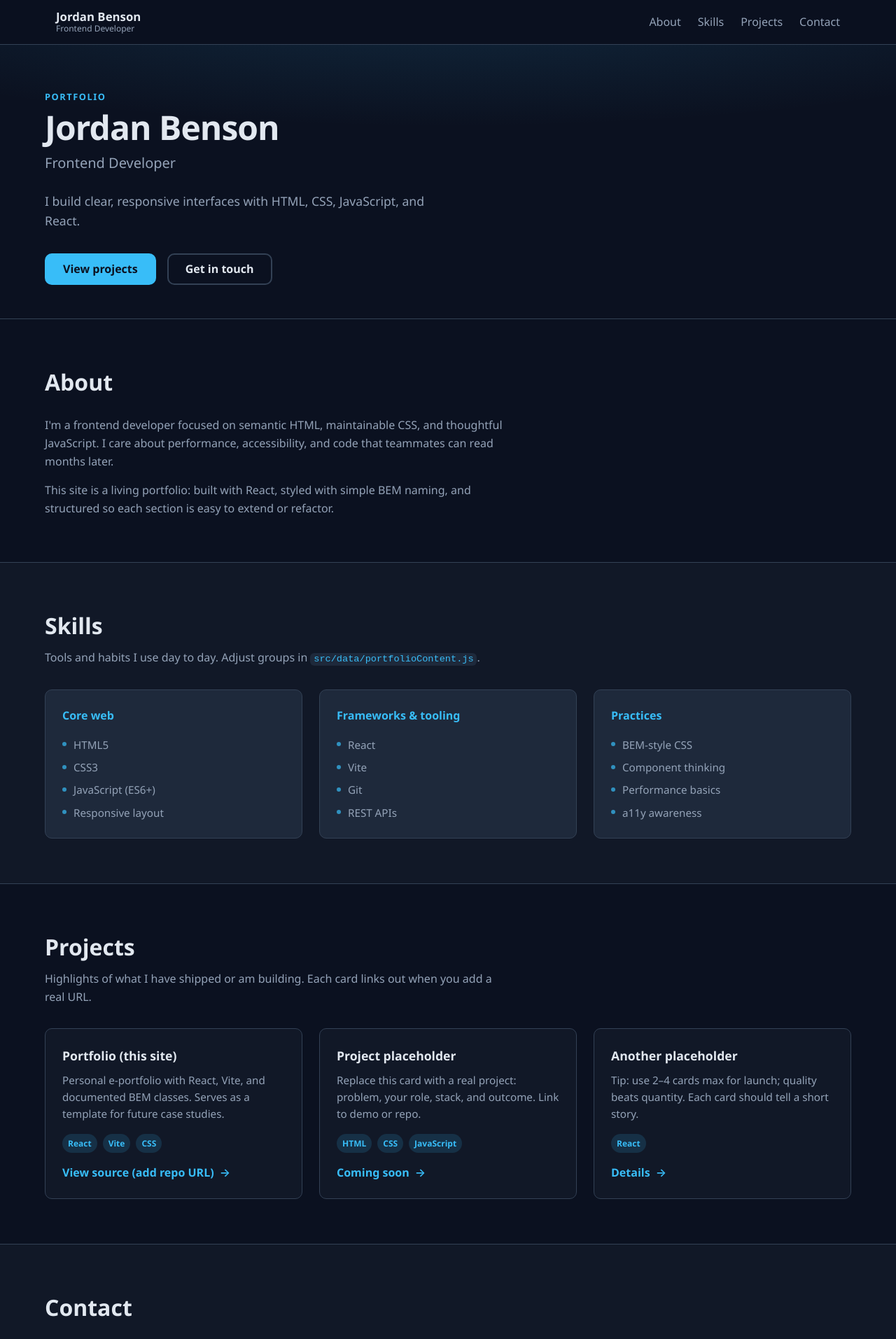
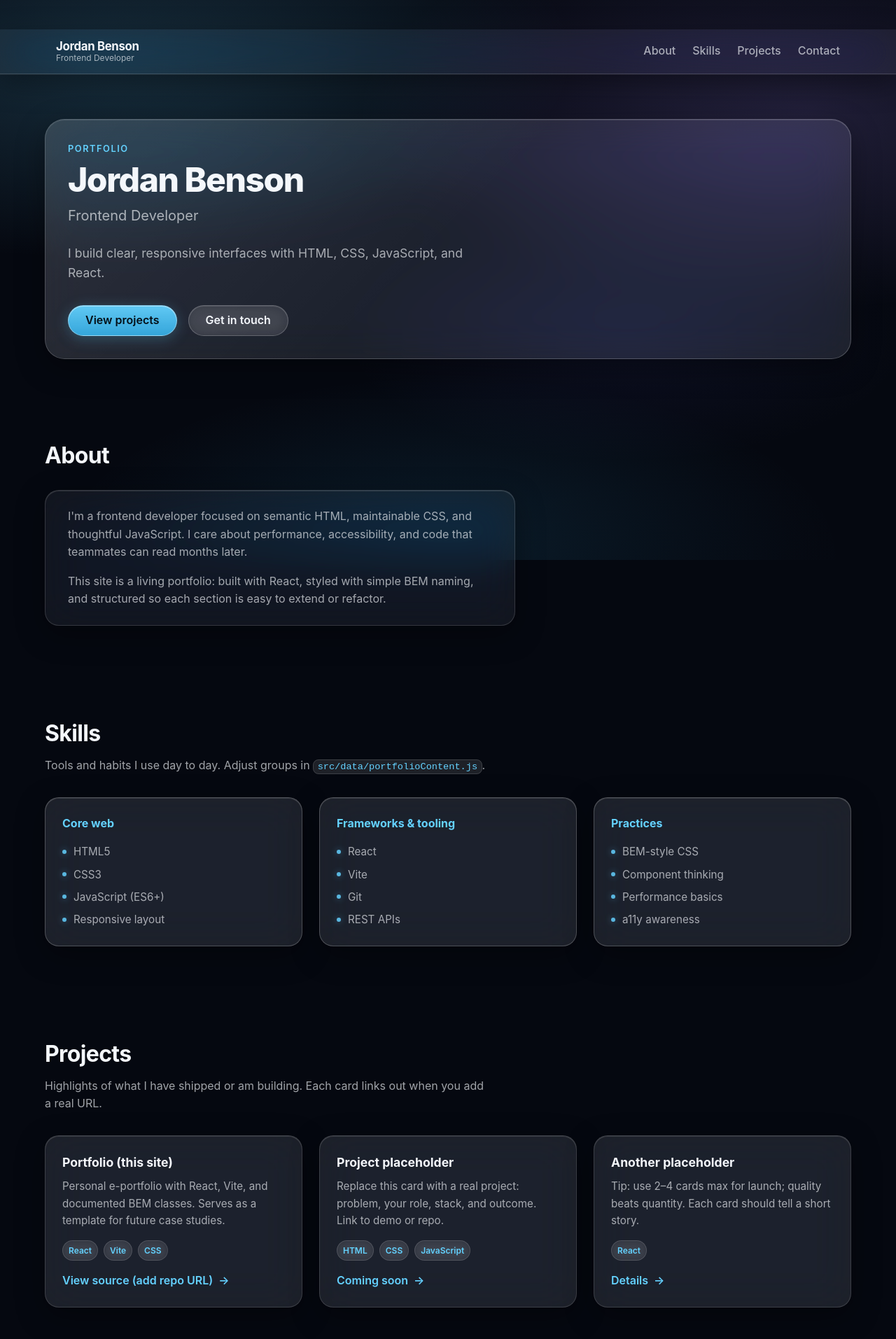
Before and after one commit to ChristIsKingAlways/JordanBensonDEV, a React (Vite) app: page / in a window 1280 px wide. Shown: the top 1913 px of the page at 70% size. Built offline with nearby package versions, Linux system fonts and the light colour scheme.

Commit message:
Style portfolio with Apple-inspired glassmorphism

```diff
--- a/src/App.css
+++ b/src/App.css
@@ -1,15 +1,44 @@
 /**
  * Block: app
- * Page shell only — wraps skip link, main landmark, and vertical rhythm between sections.
+ * __mesh: fixed gradient “wallpaper” blurred visually by glass layers on top.
+ * Page shell — skip link, main landmark, stacking context for glass UI.
  */
 
 .app {
+  position: relative;
   min-height: 100vh;
   display: flex;
   flex-direction: column;
+  isolation: isolate;
 }
 
-/* Skip link: hidden until keyboard focus — improves screen-reader / keyboard UX */
+/* Soft color blobs + vignette — evokes Apple marketing / Big Sur style backdrops */
+.app__mesh {
+  position: fixed;
+  inset: 0;
+  z-index: 0;
+  pointer-events: none;
+  background-color: var(--color-bg);
+  background-image:
+    radial-gradient(ellipse 120% 80% at 10% 10%, rgba(100, 210, 255, 0.22), transparent 45%),
+    radial-gradient(ellipse 100% 70% at 90% 20%, rgba(167, 139, 250, 0.2), transparent 50%),
+    radial-gradient(ellipse 80% 60% at 50% 100%, rgba(56, 189, 248, 0.12), transparent 55%),
+    radial-gradient(ellipse 70% 50% at 70% 60%, rgba(99, 102, 241, 0.08), transparent 45%);
+}
+
+.app__mesh::after {
+  content: "";
+  position: absolute;
+  inset: 0;
+  background: radial-gradient(ellipse 100% 100% at 50% 50%, transparent 40%, rgba(5, 8, 16, 0.65));
+}
+
+.app > *:not(.app__mesh) {
+  position: relative;
+  z-index: 1;
+}
+
+/* Skip link: solid for contrast (not glass) */
 .app__skip {
   position: absolute;
   left: -9999px;
--- a/src/App.jsx
+++ b/src/App.jsx
@@ -14,6 +14,8 @@ import "./App.css";
 function App() {
   return (
     <div className="app">
+      {/* Decorative mesh behind glass panels (Apple-style wallpaper blur look) */}
+      <div className="app__mesh" aria-hidden="true" />
       <a className="app__skip" href="#main">
         Skip to main content
       </a>
--- a/src/components/About/About.css
+++ b/src/components/About/About.css
@@ -1,5 +1,6 @@
 /**
  * BEM block: about
+ * Bio sits in a frosted panel so mesh shows through the margins.
  */
 
 .about {
@@ -15,10 +16,18 @@
   margin: 0 0 var(--space-lg);
   font-size: clamp(1.5rem, 3vw, 2rem);
   font-weight: 700;
+  letter-spacing: -0.02em;
 }
 
 .about__body {
   max-width: 42rem;
+  padding: var(--space-lg) var(--space-xl);
+  border-radius: var(--radius-lg);
+  background: var(--glass-fill);
+  border: 1px solid var(--glass-border);
+  box-shadow: var(--glass-inner-glow), var(--glass-shadow);
+  backdrop-filter: blur(var(--glass-blur)) saturate(var(--glass-saturate));
+  -webkit-backdrop-filter: blur(var(--glass-blur)) saturate(var(--glass-saturate));
 }
 
 .about__text {
--- a/src/components/Contact/Contact.css
+++ b/src/components/Contact/Contact.css
@@ -1,22 +1,29 @@
 /**
  * BEM block: contact
+ * Single glass panel for CTA + social row.
  */
 
 .contact {
   padding: var(--space-3xl) var(--space-md);
-  background: var(--color-bg-elevated);
-  border-top: 1px solid var(--color-border);
 }
 
 .contact__inner {
   max-width: var(--max-width);
   margin: 0 auto;
+  padding: var(--space-xl) var(--space-xl);
+  border-radius: var(--radius-xl);
+  background: var(--glass-fill-strong);
+  border: 1px solid var(--glass-border-bright);
+  box-shadow: var(--glass-inner-glow), var(--glass-shadow);
+  backdrop-filter: blur(var(--glass-blur)) saturate(var(--glass-saturate));
+  -webkit-backdrop-filter: blur(var(--glass-blur)) saturate(var(--glass-saturate));
 }
 
 .contact__title {
   margin: 0 0 var(--space-md);
   font-size: clamp(1.5rem, 3vw, 2rem);
   font-weight: 700;
+  letter-spacing: -0.02em;
 }
 
 .contact__text {
@@ -47,11 +54,19 @@
 }
 
 .contact__social-link {
-  color: var(--color-text-muted);
+  padding: var(--space-sm) var(--space-md);
+  border-radius: 999px;
+  color: var(--color-text);
   font-weight: 600;
   text-decoration: none;
+  background: var(--glass-fill);
+  border: 1px solid var(--glass-border);
+  backdrop-filter: blur(12px);
+  -webkit-backdrop-filter: blur(12px);
+  transition: border-color 0.2s, color 0.2s;
 }
 
 .contact__social-link:hover {
   color: var(--color-accent);
+  border-color: rgba(100, 210, 255, 0.35);
 }
--- a/src/components/Header/Header.css
+++ b/src/components/Header/Header.css
@@ -1,7 +1,7 @@
 /**
  * BEM block: site-header
- * Elements: __inner, __brand, __nav, __list, __link, ...
- * Modifier: __nav--open (mobile drawer visible)
+ * Apple-style frosted bar: blur + thin light rim + soft shadow.
+ * Modifier: __nav--open (mobile sheet — also glass)
  */
 
 .site-header {
@@ -9,9 +9,11 @@
   top: 0;
   z-index: 50;
   height: var(--header-height);
-  border-bottom: 1px solid var(--color-border);
-  background: rgba(11, 17, 32, 0.85);
-  backdrop-filter: blur(10px);
+  background: var(--glass-fill);
+  border-bottom: 1px solid var(--glass-border);
+  box-shadow: 0 1px 0 rgba(255, 255, 255, 0.06), var(--glass-shadow);
+  backdrop-filter: blur(var(--glass-blur)) saturate(var(--glass-saturate));
+  -webkit-backdrop-filter: blur(var(--glass-blur)) saturate(var(--glass-saturate));
 }
 
 .site-header__inner {
@@ -36,6 +38,7 @@
 .site-header__brand-mark {
   font-weight: 700;
   font-size: 1.05rem;
+  letter-spacing: -0.02em;
 }
 
 .site-header__brand-role {
@@ -50,11 +53,14 @@
   width: 2.5rem;
   height: 2.5rem;
   padding: 0;
-  border: 1px solid var(--color-border);
-  border-radius: var(--radius-sm);
-  background: var(--color-bg-elevated);
+  border: 1px solid var(--glass-border);
+  border-radius: var(--radius-md);
+  background: var(--glass-fill-strong);
   color: var(--color-text);
   cursor: pointer;
+  box-shadow: var(--glass-inner-glow);
+  backdrop-filter: blur(16px) saturate(1.5);
+  -webkit-backdrop-filter: blur(16px) saturate(1.5);
 }
 
 .site-header__menu-icon {
@@ -76,9 +82,12 @@
   inset: var(--header-height) 0 auto 0;
   max-height: 0;
   overflow: hidden;
-  background: var(--color-bg);
-  border-bottom: 1px solid var(--color-border);
+  background: var(--glass-fill-strong);
+  border-bottom: 1px solid var(--glass-border);
   transition: max-height 0.25s ease;
+  backdrop-filter: blur(var(--glass-blur)) saturate(var(--glass-saturate));
+  -webkit-backdrop-filter: blur(var(--glass-blur)) saturate(var(--glass-saturate));
+  box-shadow: var(--glass-shadow);
 }
 
 .site-header__nav--open {
@@ -92,6 +101,9 @@
     overflow: visible;
     border-bottom: none;
     background: transparent;
+    backdrop-filter: none;
+    -webkit-backdrop-filter: none;
+    box-shadow: none;
   }
 }
 
--- a/src/components/Hero/Hero.css
+++ b/src/components/Hero/Hero.css
@@ -1,17 +1,41 @@
 /**
  * BEM block: hero
- * Modifiers on __btn: --primary, --ghost (two CTA styles)
+ * __inner: primary glass “card” for intro copy (Apple sheet style).
+ * Modifiers on __btn: --primary (filled glass), --ghost (outline glass)
  */
 
 .hero {
   padding: var(--space-3xl) var(--space-md) var(--space-2xl);
-  border-bottom: 1px solid var(--color-border);
-  background: radial-gradient(ellipse 80% 50% at 50% -20%, var(--color-accent-dim), transparent);
 }
 
 .hero__inner {
   max-width: var(--max-width);
   margin: 0 auto;
+  padding: var(--space-xl) var(--space-xl);
+  border-radius: var(--radius-xl);
+  background: var(--glass-fill-strong);
+  border: 1px solid var(--glass-border-bright);
+  box-shadow: var(--glass-inner-glow), var(--glass-shadow);
+  backdrop-filter: blur(var(--glass-blur)) saturate(var(--glass-saturate));
+  -webkit-backdrop-filter: blur(var(--glass-blur)) saturate(var(--glass-saturate));
+  position: relative;
+  overflow: hidden;
+}
+
+/* Specular highlight along top edge (glass rim) */
+.hero__inner::before {
+  content: "";
+  position: absolute;
+  inset: 0;
+  border-radius: inherit;
+  background: var(--glass-highlight);
+  pointer-events: none;
+  opacity: 0.5;
+}
+
+.hero__inner > * {
+  position: relative;
+  z-index: 1;
 }
 
 .hero__eyebrow {
@@ -27,7 +51,7 @@
   margin: 0;
   font-size: clamp(2rem, 5vw, 3rem);
   font-weight: 800;
-  letter-spacing: -0.02em;
+  letter-spacing: -0.03em;
   line-height: 1.1;
 }
 
@@ -56,29 +80,40 @@
   align-items: center;
   justify-content: center;
   padding: var(--space-sm) var(--space-lg);
-  border-radius: var(--radius-md);
+  border-radius: 999px;
   font-weight: 600;
   text-decoration: none;
-  border: 2px solid transparent;
-  transition: background 0.15s, color 0.15s, border-color 0.15s;
+  border: 1px solid transparent;
+  transition: background 0.2s, color 0.2s, border-color 0.2s, box-shadow 0.2s, transform 0.15s;
+}
+
+.hero__btn:active {
+  transform: scale(0.98);
 }
 
 .hero__btn--primary {
-  background: var(--color-accent);
-  color: var(--color-bg);
+  background: linear-gradient(180deg, rgba(100, 210, 255, 0.95), rgba(56, 189, 248, 0.85));
+  color: #041018;
+  border-color: rgba(255, 255, 255, 0.35);
+  box-shadow: 0 4px 20px rgba(100, 210, 255, 0.25), inset 0 1px 0 rgba(255, 255, 255, 0.4);
 }
 
 .hero__btn--primary:hover {
-  filter: brightness(1.08);
+  filter: brightness(1.05);
+  box-shadow: 0 6px 28px rgba(100, 210, 255, 0.35), inset 0 1px 0 rgba(255, 255, 255, 0.5);
 }
 
 .hero__btn--ghost {
-  border-color: var(--color-border);
+  border-color: var(--glass-border-bright);
   color: var(--color-text);
-  background: transparent;
+  background: var(--glass-fill);
+  backdrop-filter: blur(12px);
+  -webkit-backdrop-filter: blur(12px);
+  box-shadow: var(--glass-inner-glow);
 }
 
 .hero__btn--ghost:hover {
-  border-color: var(--color-accent);
+  border-color: rgba(100, 210, 255, 0.45);
   color: var(--color-accent);
+  background: var(--glass-fill-strong);
 }
--- a/src/components/Projects/Projects.css
+++ b/src/components/Projects/Projects.css
@@ -1,5 +1,6 @@
 /**
  * BEM block: projects
+ * Project tiles: glass cards with frosted tags.
  */
 
 .projects {
@@ -15,6 +16,7 @@
   margin: 0 0 var(--space-sm);
   font-size: clamp(1.5rem, 3vw, 2rem);
   font-weight: 700;
+  letter-spacing: -0.02em;
 }
 
 .projects__intro {
@@ -49,9 +51,18 @@
   flex-direction: column;
   height: 100%;
   padding: var(--space-lg);
-  background: var(--color-bg-elevated);
-  border: 1px solid var(--color-border);
-  border-radius: var(--radius-md);
+  border-radius: var(--radius-lg);
+  background: var(--glass-fill-strong);
+  border: 1px solid var(--glass-border);
+  box-shadow: var(--glass-inner-glow), var(--glass-shadow);
+  backdrop-filter: blur(var(--glass-blur)) saturate(var(--glass-saturate));
+  -webkit-backdrop-filter: blur(var(--glass-blur)) saturate(var(--glass-saturate));
+  transition: border-color 0.2s, transform 0.2s;
+}
+
+.projects__card:hover {
+  border-color: rgba(167, 139, 250, 0.3);
+  transform: translateY(-2px);
 }
 
 .projects__card-title {
@@ -81,8 +92,11 @@
   font-weight: 600;
   padding: var(--space-xs) var(--space-sm);
   border-radius: 999px;
-  background: var(--color-accent-dim);
+  background: var(--glass-fill);
+  border: 1px solid var(--glass-border);
   color: var(--color-accent);
+  backdrop-filter: blur(8px);
+  -webkit-backdrop-filter: blur(8px);
 }
 
 .projects__link {
--- a/src/components/Skills/Skills.css
+++ b/src/components/Skills/Skills.css
@@ -1,13 +1,10 @@
 /**
  * BEM block: skills
- * __card is a sub-block pattern (card inside skills) — still prefixed with skills__ for simplicity.
+ * Section stays transparent; each __card is its own glass tile (Control Center tile feel).
  */
 
 .skills {
   padding: var(--space-3xl) var(--space-md);
-  background: var(--color-bg-elevated);
-  border-top: 1px solid var(--color-border);
-  border-bottom: 1px solid var(--color-border);
 }
 
 .skills__inner {
@@ -19,6 +16,7 @@
   margin: 0 0 var(--space-sm);
   font-size: clamp(1.5rem, 3vw, 2rem);
   font-weight: 700;
+  letter-spacing: -0.02em;
 }
 
 .skills__intro {
@@ -30,8 +28,9 @@
 .skills__code {
   font-family: var(--font-mono);
   font-size: 0.85em;
-  padding: 0.1em 0.35em;
-  background: var(--color-surface);
+  padding: 0.15em 0.4em;
+  background: var(--glass-fill-strong);
+  border: 1px solid var(--glass-border);
   border-radius: var(--radius-sm);
   color: var(--color-accent);
 }
@@ -59,9 +58,18 @@
 
 .skills__card {
   padding: var(--space-lg);
-  background: var(--color-surface);
-  border: 1px solid var(--color-border);
-  border-radius: var(--radius-md);
+  border-radius: var(--radius-lg);
+  background: var(--glass-fill-strong);
+  border: 1px solid var(--glass-border-bright);
+  box-shadow: var(--glass-inner-glow), var(--glass-shadow);
+  backdrop-filter: blur(var(--glass-blur)) saturate(var(--glass-saturate));
+  -webkit-backdrop-filter: blur(var(--glass-blur)) saturate(var(--glass-saturate));
+  transition: border-color 0.2s, box-shadow 0.2s;
+}
+
+.skills__card:hover {
+  border-color: rgba(100, 210, 255, 0.25);
+  box-shadow: var(--glass-inner-glow), 0 16px 48px rgba(0, 0, 0, 0.4);
 }
 
 .skills__card-title {
@@ -94,7 +102,8 @@
   height: 6px;
   border-radius: 50%;
   background: var(--color-accent);
-  opacity: 0.7;
+  box-shadow: 0 0 10px rgba(100, 210, 255, 0.5);
+  opacity: 0.85;
 }
 
 .skills__item:last-child {
--- a/src/index.css
+++ b/src/index.css
@@ -1,21 +1,39 @@
 /**
  * Global layer: design tokens, reset-ish rules, and typography.
+ * Includes Apple-inspired “glass” tokens (frosted panels + mesh-friendly colors).
  * BEM lives in component CSS files; this file only sets shared foundations.
  */
 
 :root {
-  /* Color system — dark UI, sky accent (tweak anytime) */
-  --color-bg: #0b1120;
-  --color-bg-elevated: #111827;
-  --color-surface: #1e293b;
-  --color-text: #e2e8f0;
-  --color-text-muted: #94a3b8;
-  --color-accent: #38bdf8;
-  --color-accent-dim: rgba(56, 189, 248, 0.15);
-  --color-border: #334155;
+  /* Base mesh backdrop — deep tones so frosted glass reads clearly */
+  --color-bg: #050810;
+  --color-bg-mid: #0c1222;
+  --color-text: #f4f7fb;
+  --color-text-muted: rgba(244, 247, 251, 0.65);
+  --color-accent: #64d2ff;
+  --color-accent-soft: #a78bfa;
+  --color-accent-dim: rgba(100, 210, 255, 0.12);
+  --color-mesh-a: #1a1f3a;
+  --color-mesh-b: #0d2137;
+  --color-mesh-c: #1a0f2e;
 
-  --font-sans: "Segoe UI", system-ui, -apple-system, sans-serif;
-  --font-mono: ui-monospace, "Cascadia Code", monospace;
+  /* Glass surfaces (light frost on dark mesh — macOS / iOS control-center vibe) */
+  --glass-fill: rgba(255, 255, 255, 0.06);
+  --glass-fill-strong: rgba(255, 255, 255, 0.1);
+  --glass-border: rgba(255, 255, 255, 0.14);
+  --glass-border-bright: rgba(255, 255, 255, 0.22);
+  --glass-highlight: linear-gradient(
+    135deg,
+    rgba(255, 255, 255, 0.15) 0%,
+    rgba(255, 255, 255, 0) 50%
+  );
+  --glass-blur: 28px;
+  --glass-saturate: 1.75;
+  --glass-shadow: 0 12px 40px rgba(0, 0, 0, 0.35);
+  --glass-inner-glow: inset 0 1px 0 rgba(255, 255, 255, 0.12);
+
+  --font-sans: -apple-system, BlinkMacSystemFont, "SF Pro Text", "Segoe UI", system-ui, sans-serif;
+  --font-mono: ui-monospace, "SF Mono", "Cascadia Code", monospace;
 
   --space-xs: 0.25rem;
   --space-sm: 0.5rem;
@@ -25,10 +43,22 @@
   --space-2xl: 3rem;
   --space-3xl: 4rem;
 
-  --radius-sm: 6px;
-  --radius-md: 10px;
+  --radius-sm: 8px;
+  --radius-md: 14px;
+  --radius-lg: 20px;
+  --radius-xl: 28px;
   --max-width: 72rem;
   --header-height: 4rem;
+}
+
+/* Solid-ish fallback when OS “reduce transparency” is on (still readable, less blur) */
+@media (prefers-reduced-transparency: reduce) {
+  :root {
+    --glass-fill: rgba(28, 32, 48, 0.92);
+    --glass-fill-strong: rgba(32, 38, 58, 0.95);
+    --glass-blur: 4px;
+    --glass-saturate: 1;
+  }
 }
 
 *,
@@ -65,7 +95,7 @@ body {
 /* Focus visible for keyboard users */
 :focus-visible {
   outline: 2px solid var(--color-accent);
-  outline-offset: 2px;
+  outline-offset: 3px;
 }
 
 img {
```
Also changed, not shown: src/components/Footer/Footer.css (+6 -1 lines).
